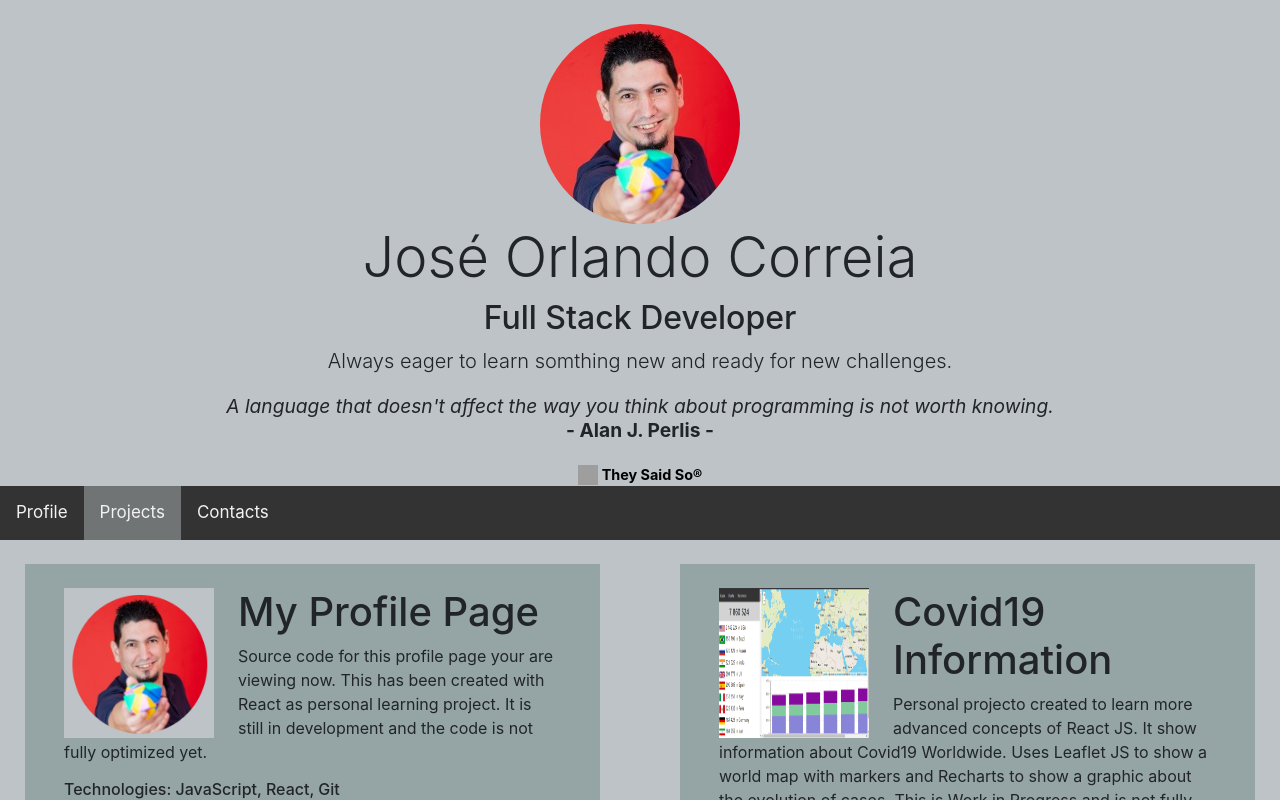
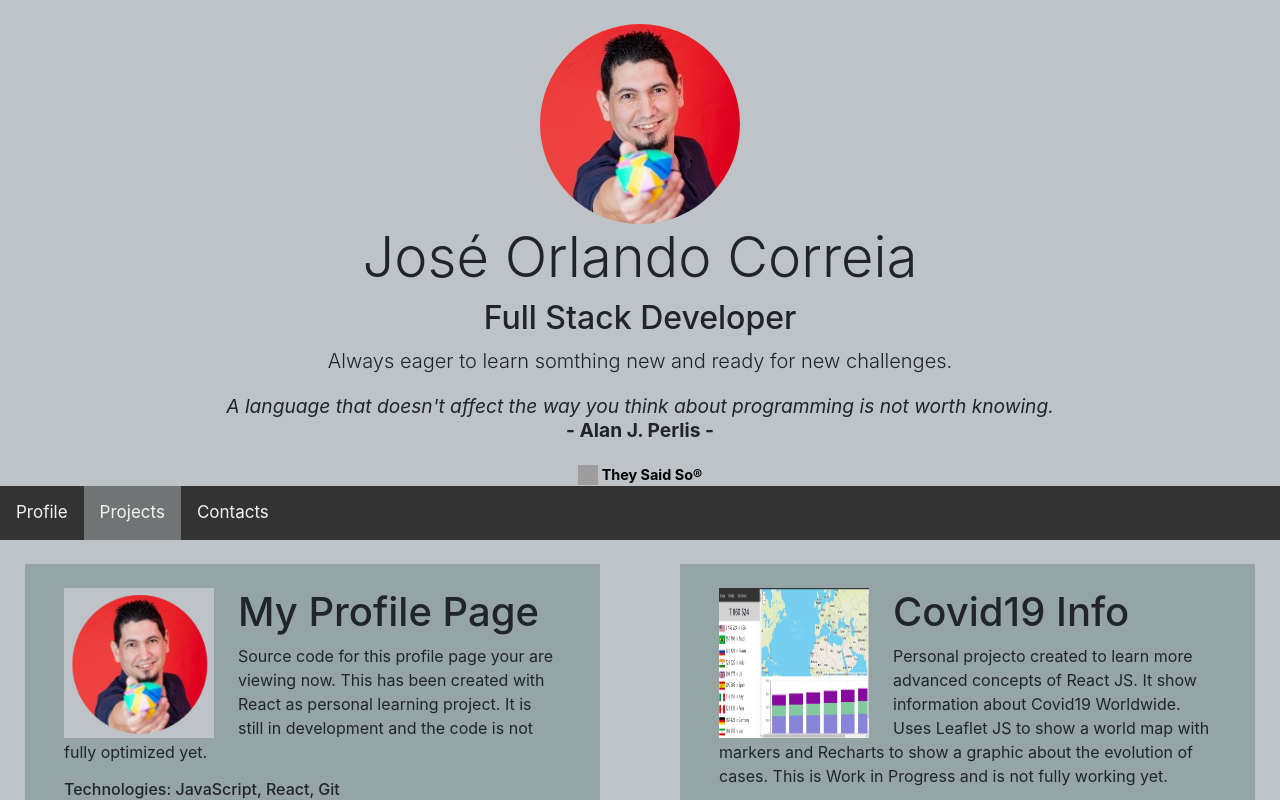
Before and after one commit to joseorlandocorreia/profile-page, a React (Create React App) app: page /#/projects in a window 1280 px wide. Built offline with nearby package versions, Linux system fonts and the light colour scheme; no server answers; grey boxes are pictures that could not be loaded.

Commit message:
corrected Covid19 name

```diff
--- a/src/Components/Projects.jsx
+++ b/src/Components/Projects.jsx
@@ -37,7 +37,7 @@ class Projects extends Component {
                     <div className="col-md-6 col-sm-12">
                         <Project
                             img="/images/covid19.png"
-                            projectName="Covid19 Information"
+                            projectName="Covid19 Info"
                             description="Personal projecto created to learn more advanced concepts of React JS. It show information about Covid19 Worldwide.
                             Uses Leaflet JS to show a world map with markers and Recharts to show a graphic about the evolution of cases.
                             This is Work in Progress and is not fully working yet."
```
